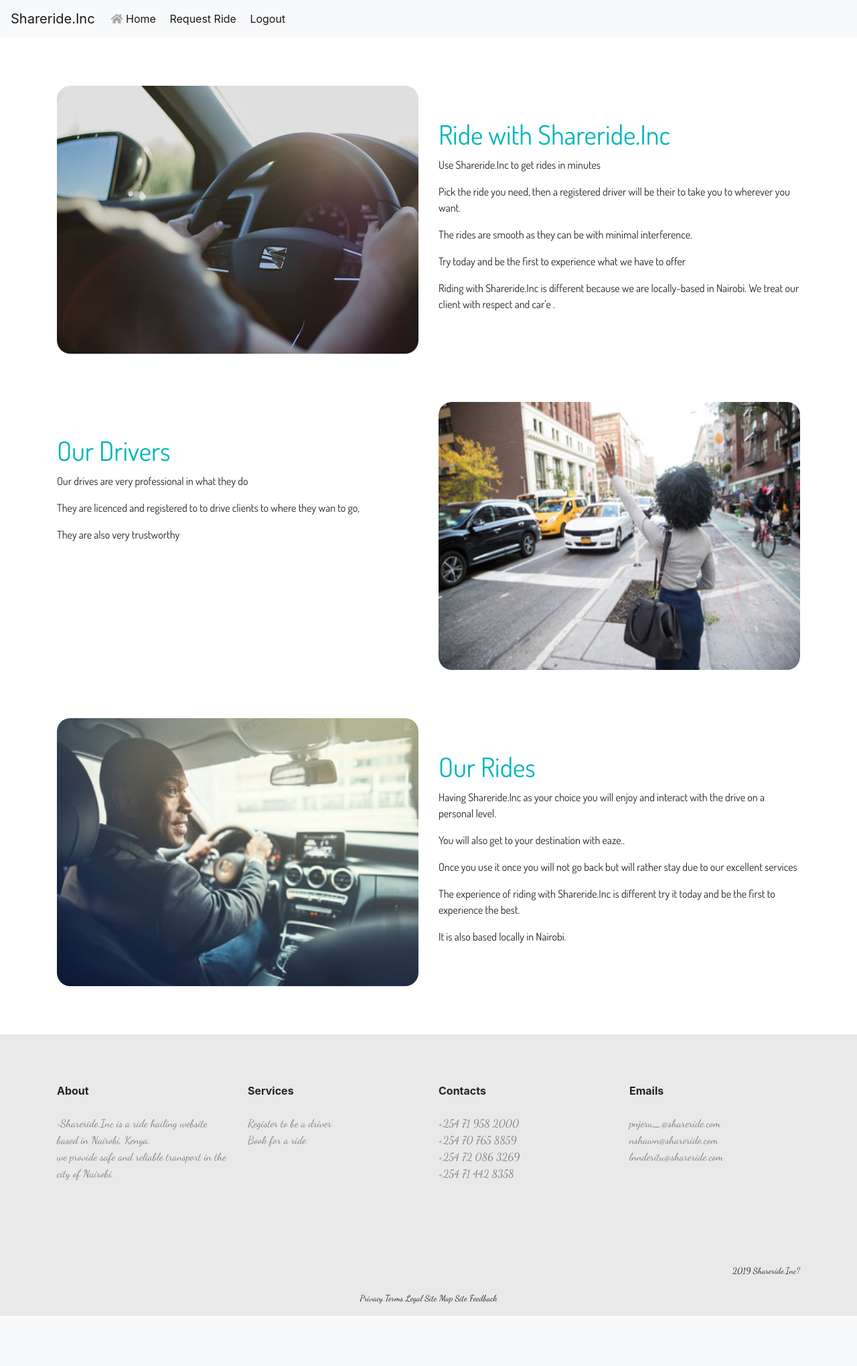
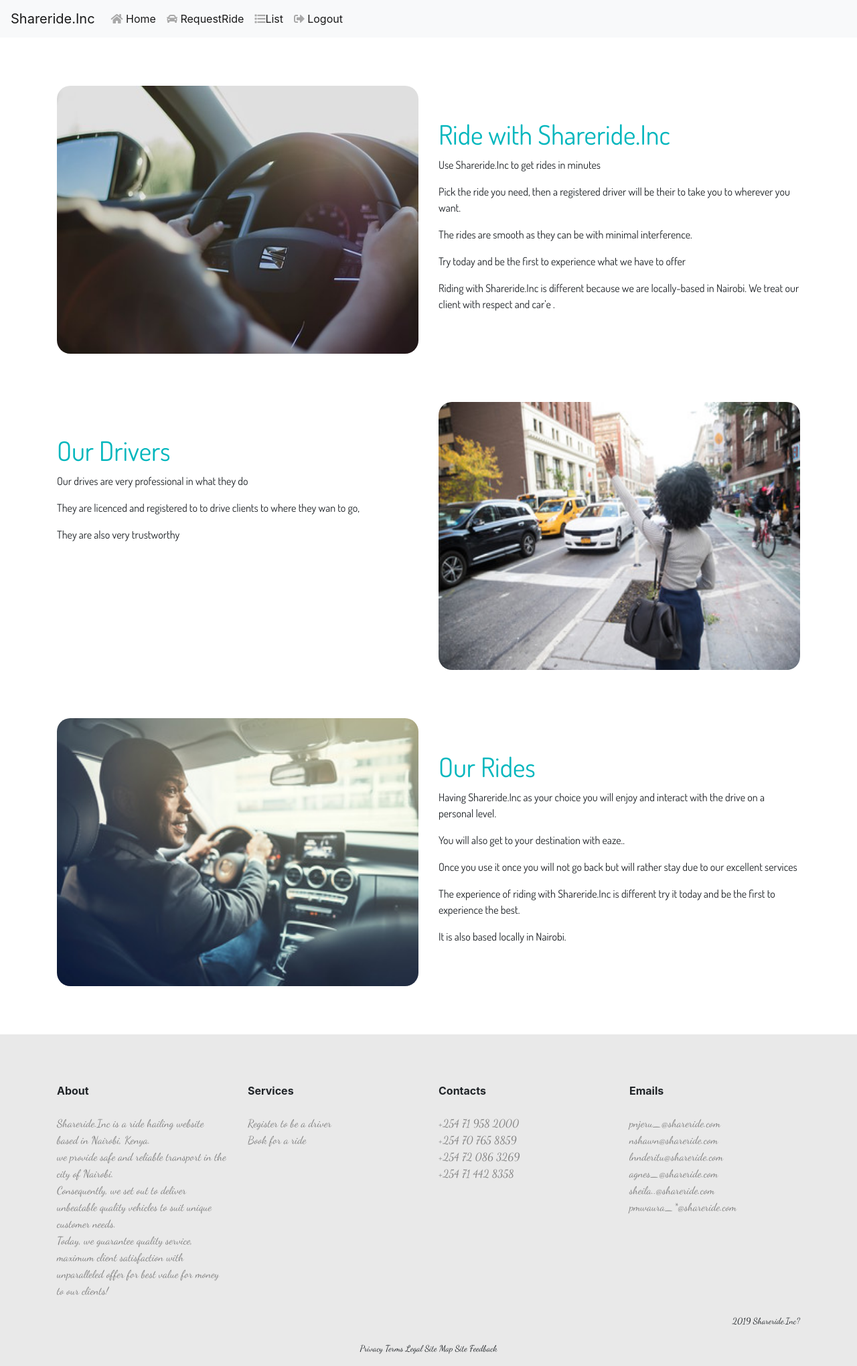
Before and after one commit to shanywam/Shareride.Inc, a PHP site: page /client/ride.php in a window 1280 px wide. Shown: the whole page at 67% size. Before the commit the page ends 1964 px from the top, so only its background shows below. Run offline with PHP 8.4, Linux system fonts and the light colour scheme; some libraries are stand-ins or nearby versions.

Commit message:
additional content

```diff
--- a/client/ride.php
+++ b/client/ride.php
@@ -26,11 +26,14 @@
             <li class="nav-item active">
                 <a class="nav-link" href="../client/ride.php"><i style ="color:darkgrey ;"class="fa fa-home"></i> Home <span class="sr-only">(current)</span></a>
             </li>
-            <li class=" nav-item active">
-                <a class="nav-link" href="../client/rideform.php"><i style ="color:darkgrey; font-family: 'Merienda', cursive;"class="fa fa-"></i> Request Ride <span class="sr-only">(current)</span> </a>
+            <li class="nav-item active">
+                <a class="nav-link" href="../client/rideform.php"><i style ="color:darkgrey ;"class="fa fa-car"></i> RequestRide <span class="sr-only">(current)</span></a>
             </li>
-            <li class=" nav-item active">
-                <a class="nav-link" href="../auth/logout.php"><i style ="color:darkgrey; font-family: 'Merienda', cursive;"class="fa fa-"></i> Logout <span class="sr-only">(current)</span> </a>
+            <li class="nav-item active">
+                <a class="nav-link" href="../client/list.php"><i style ="color:darkgrey ;"class="fa fa-list"></i>List <span class="sr-only">(current)</span></a>
+            </li>
+            <li class="nav-item active">
+                <a class="nav-link" href="../auth/logout.php"><i style ="color:darkgrey ;"class="fa fa-sign-out-alt"></i> Logout <span class="sr-only">(current)</span></a>
             </li>
         </ul>
     </div>
@@ -130,8 +133,11 @@
                 <div class="row">
                     <div class="col-sm">
                         <b><h>About</h></b><br/><br/>
-                        <h style="color:grey;font-family: 'Dancing Script', cursive;">>Shareride.Inc is a ride hailing website based in Nairobi, Kenya.</h><br/>
+                        <h style="color:grey;font-family: 'Dancing Script', cursive;">Shareride.Inc is a ride hailing website based in Nairobi, Kenya.</h><br/>
                         <h style="color:grey;font-family: 'Dancing Script', cursive;">we provide safe and reliable transport in the city of Nairobi.</h><br/>
+                        <h style="color:grey;font-family: 'Dancing Script', cursive;">Consequently, we set out to deliver unbeatable quality vehicles to suit unique customer needs.</h><br/>
+                        <h style="color:grey;font-family: 'Dancing Script', cursive;">Today, we guarantee quality service, maximum client satisfaction with unparalleled offer for best value for money to our clients!</h><br/>
+
                         <br/><br/>
 
                     </div>
@@ -154,6 +160,9 @@
                         <h style="color:grey;font-family: 'Dancing Script', cursive;">pnjeru_@shareride.com</h>
                         <h style="color:grey;font-family: 'Dancing Script', cursive;">nshawn@shareride.com</h>
                         <h style="color:grey;font-family: 'Dancing Script', cursive;">lnnderitu@shareride.com</h>
+                        <h style="color:grey;font-family: 'Dancing Script', cursive;">agnes_@shareride.com</h>
+                        <h style="color:grey;font-family: 'Dancing Script', cursive;">sheila..@shareride.com</h>
+                        <h style="color:grey;font-family: 'Dancing Script', cursive;">pmwaura_*@shareride.com</h>
                         <br/><br/>
 
                         <br/><br/><br/><br/><br/>
```
